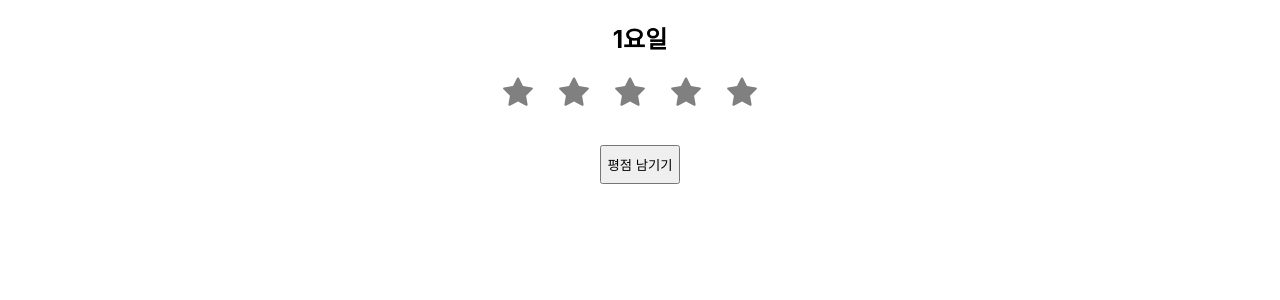
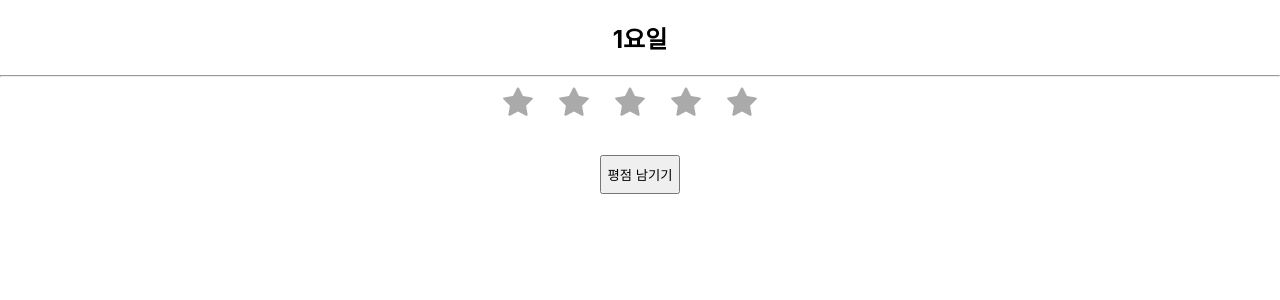
Before and after one commit to crown0205/prac_react_week1, a React (Create React App) app: page /review/1 in a window 1280 px wide. Shown: the top 300 px of the page. Built offline with nearby package versions, Linux system fonts and the light colour scheme.

Commit message:
평점 남기기 기능 구현

```diff
--- a/src/Review.js
+++ b/src/Review.js
@@ -1,30 +1,43 @@
 import React from "react";
-import { useParams , useHistory } from "react-router-dom"
+import { useParams, useHistory } from "react-router-dom";
 import { AiFillStar } from "react-icons/ai";
-
 
 const Review = props => {
   const history = useHistory();
   const url_value = useParams();
+  const [star_num, setStar_num] = React.useState(0);
+  console.log("star_num", star_num);
+  // console.log("setStar : ", setStar_num);
   // console.log(history)
   // console.log(url_value.day)
 
   return (
     <div>
       <h2>{url_value.day}요일</h2>
+      <hr />
       <div>
-        {Array.from({length:5}, (item,index)=>{
+        {Array.from({ length: 5 }, (item, index) => {
+          // console.log("from_index : ",index)
           return (
-            <AiFillStar key={index} style={{fontSize:"36px", marginRight:"20px", color:"gray"}}/>
-          )
+            <AiFillStar
+              key={index}
+              style={{ fontSize: "36px", marginRight: "20px", color: star_num < index + 1 ? "#aaa" : "#f2b600" }}
+              onClick={()=>{
+                setStar_num(index + 1)
+              }}/>
+          );
         })}
       </div>
-      <button style={{padding:"8px 5px", marginTop:"30px"}} onClick={()=>{
-        history.push('/')
-      }}>평점 남기기</button>
+      <button
+        style={{ padding: "8px 5px", marginTop: "30px" }}
+        onClick={() => {
+          history.push("/");
+        }}
+      >
+        평점 남기기
+      </button>
     </div>
+  );
+};
 
-  )
-}
-
-export default Review
+export default Review;
```
